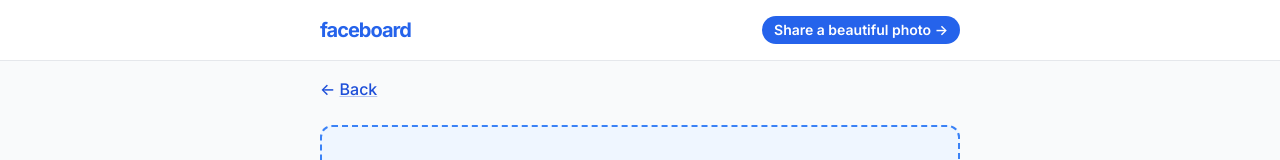
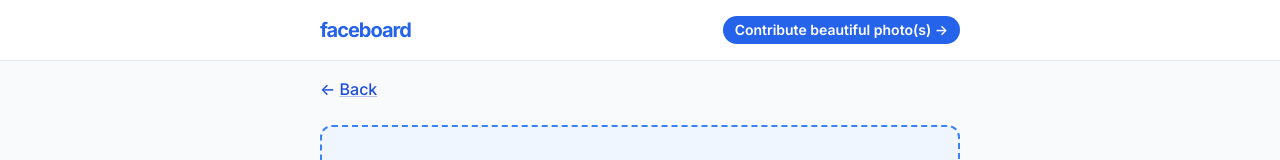
Before and after one commit to benborgers/faceboard, a Next.js app: page /upload in a window 1280 px wide. Shown: the top 160 px of the page. Built offline with nearby package versions, Linux system fonts and the light colour scheme.

Commit message:
Change copy on upload button

```diff
--- a/app/layout.tsx
+++ b/app/layout.tsx
@@ -32,7 +32,7 @@ export default function RootLayout({
               href="/upload"
               className="bg-blue-600 font-semibold text-sm rounded-full px-3 py-1 text-white block text-center"
             >
-              Share a beautiful photo -&gt;
+              Contribute beautiful photo(s) -&gt;
             </Link>
           </div>
         </header>
```
